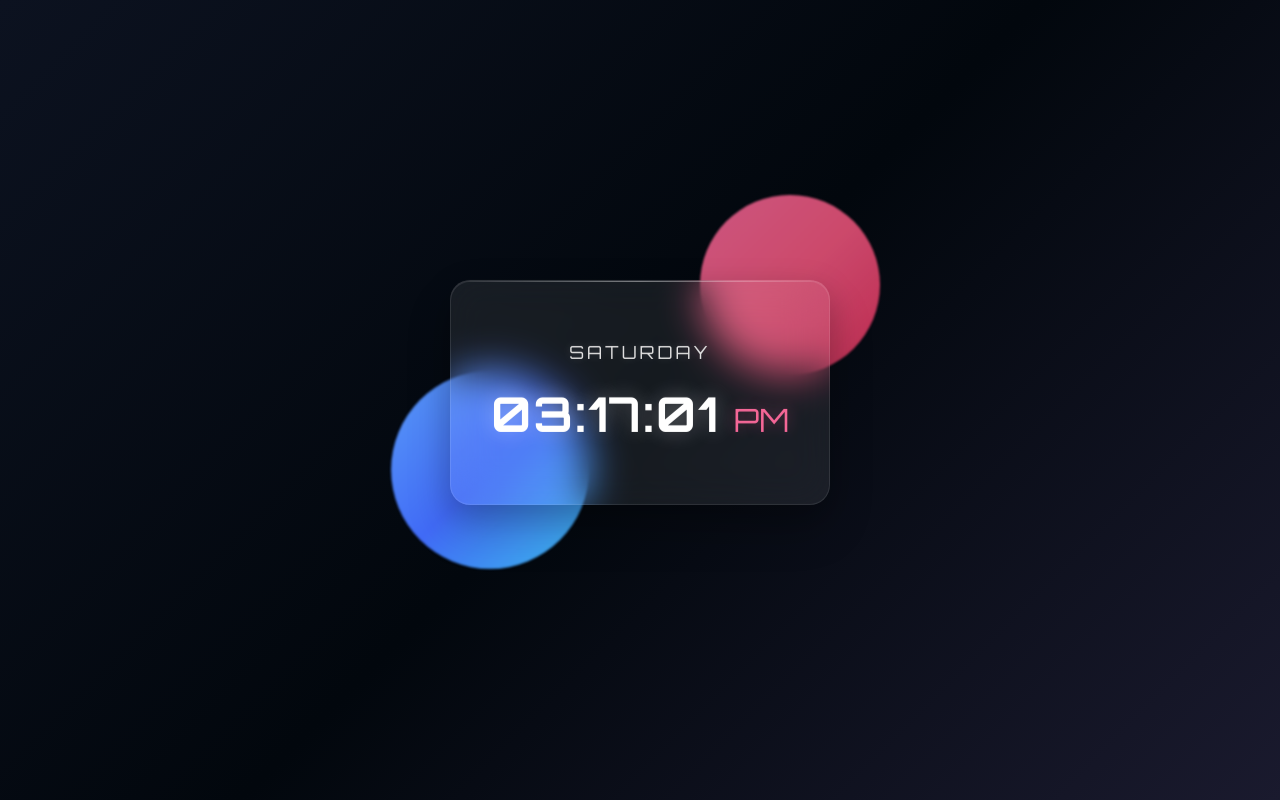
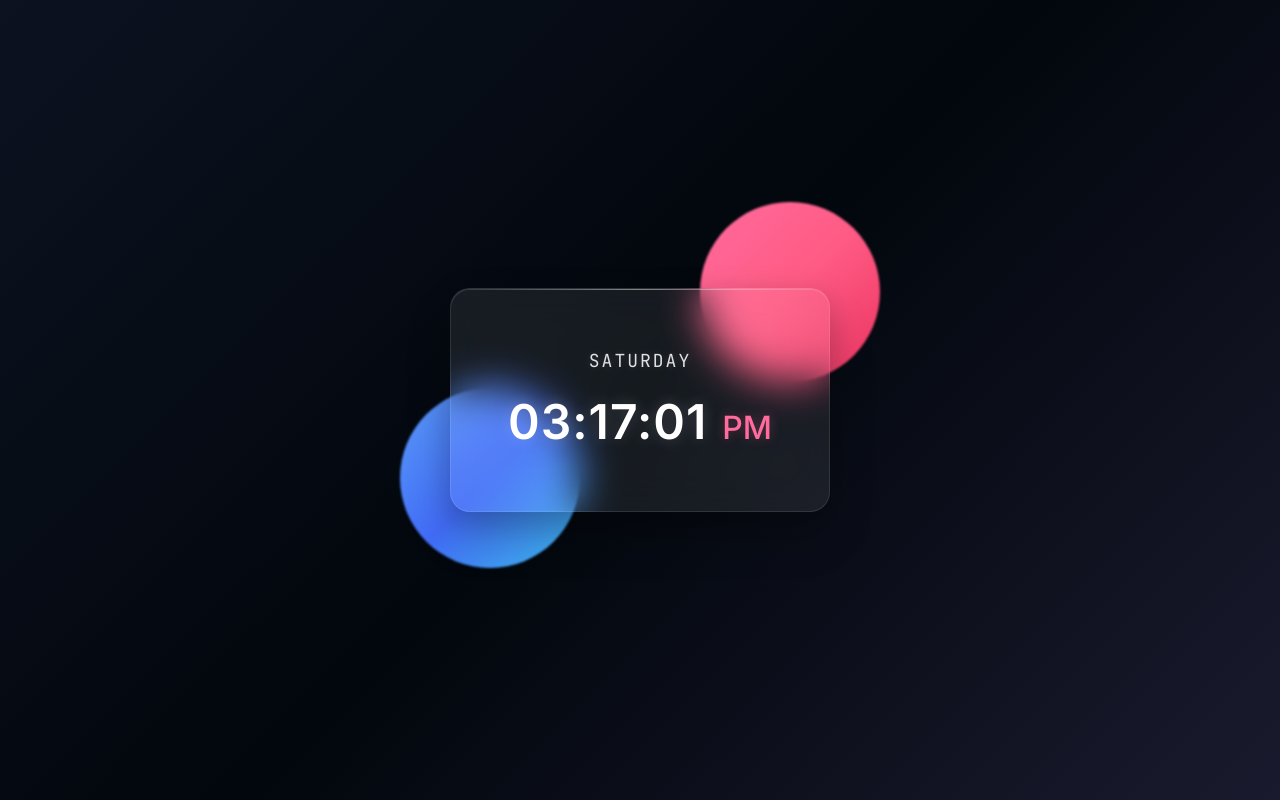
Before and after one commit to kartik12345-sudo/React-Clock, a React (Vite) app: page / in a window 1280 px wide. Built offline with nearby package versions, Linux system fonts and the light colour scheme.

Commit message:
Fix animation issues and change fonts
cgen-888db3f9dcbb418aa7c2c3ff51e6a0a3

```diff
--- a/src/App.css
+++ b/src/App.css
@@ -1,4 +1,4 @@
-@import url("https://fonts.googleapis.com/css2?family=Orbitron:wght@400;700;900&family=Roboto+Mono:wght@300;400;500&display=swap");
+@import url("https://fonts.googleapis.com/css2?family=Inter:wght@400;500;600;700&family=JetBrains+Mono:wght@300;400;500&display=swap");
 
 *,
 *:before,
@@ -23,7 +23,6 @@ body {
   transform: translate(-50%, -50%);
   top: 50%;
   left: 50%;
-  animation: float 6s ease-in-out infinite;
 }
 .container {
   width: 320px;
@@ -56,7 +55,7 @@ body {
   bottom: 130px;
   right: -50px;
   z-index: -1;
-  animation: pulse 4s ease-in-out infinite alternate;
+  animation: gentle-glow 4s ease-in-out infinite alternate;
   filter: blur(1px);
 }
 .shape2 {
@@ -68,7 +67,7 @@ body {
   top: 100px;
   left: -50px;
   z-index: -1;
-  animation: pulse 4s ease-in-out infinite alternate-reverse;
+  animation: gentle-glow 4s ease-in-out infinite alternate-reverse;
   filter: blur(1px);
 }
 
@@ -76,35 +75,33 @@ body {
   text-align: center;
 }
 #time {
-  font-family: "Orbitron", monospace;
+  font-family: "Inter", sans-serif;
   font-size: 40px;
-  font-weight: 700;
+  font-weight: 600;
   display: inline-block;
-  text-shadow: 0 0 20px rgba(255, 255, 255, 0.3);
-  letter-spacing: 2px;
-  animation: glow 2s ease-in-out infinite alternate;
+  text-shadow: 0 0 15px rgba(255, 255, 255, 0.2);
+  letter-spacing: 1px;
 }
 #day {
   position: relative;
-  font-family: "Orbitron", monospace;
+  font-family: "JetBrains Mono", monospace;
   font-size: 16px;
-  font-weight: 500;
-  letter-spacing: 3px;
+  font-weight: 400;
+  letter-spacing: 2px;
   text-transform: uppercase;
   color: #e0e0e0;
   text-align: center;
   margin-bottom: 20px;
-  text-shadow: 0 0 10px rgba(255, 255, 255, 0.2);
+  text-shadow: 0 0 8px rgba(255, 255, 255, 0.15);
 }
 #midday {
-  font-family: "Orbitron", monospace;
+  font-family: "Inter", sans-serif;
   display: inline-block;
   font-size: 28px;
   font-weight: 500;
   margin-left: 15px;
   color: #ff6b9d;
-  text-shadow: 0 0 15px rgba(255, 107, 157, 0.4);
-  animation: pulse-text 3s ease-in-out infinite;
+  text-shadow: 0 0 12px rgba(255, 107, 157, 0.3);
 }
 a {
   display: block;
```
